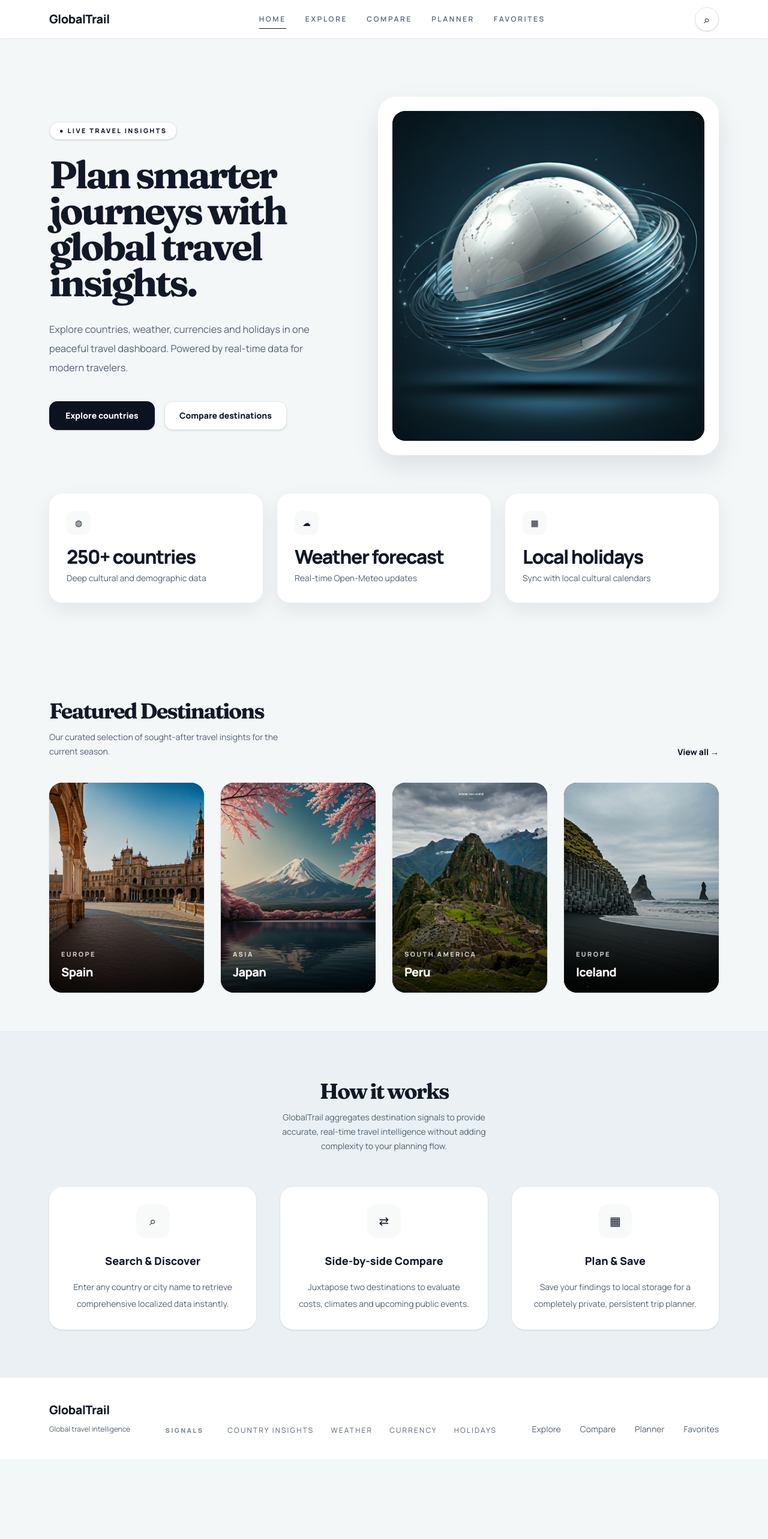
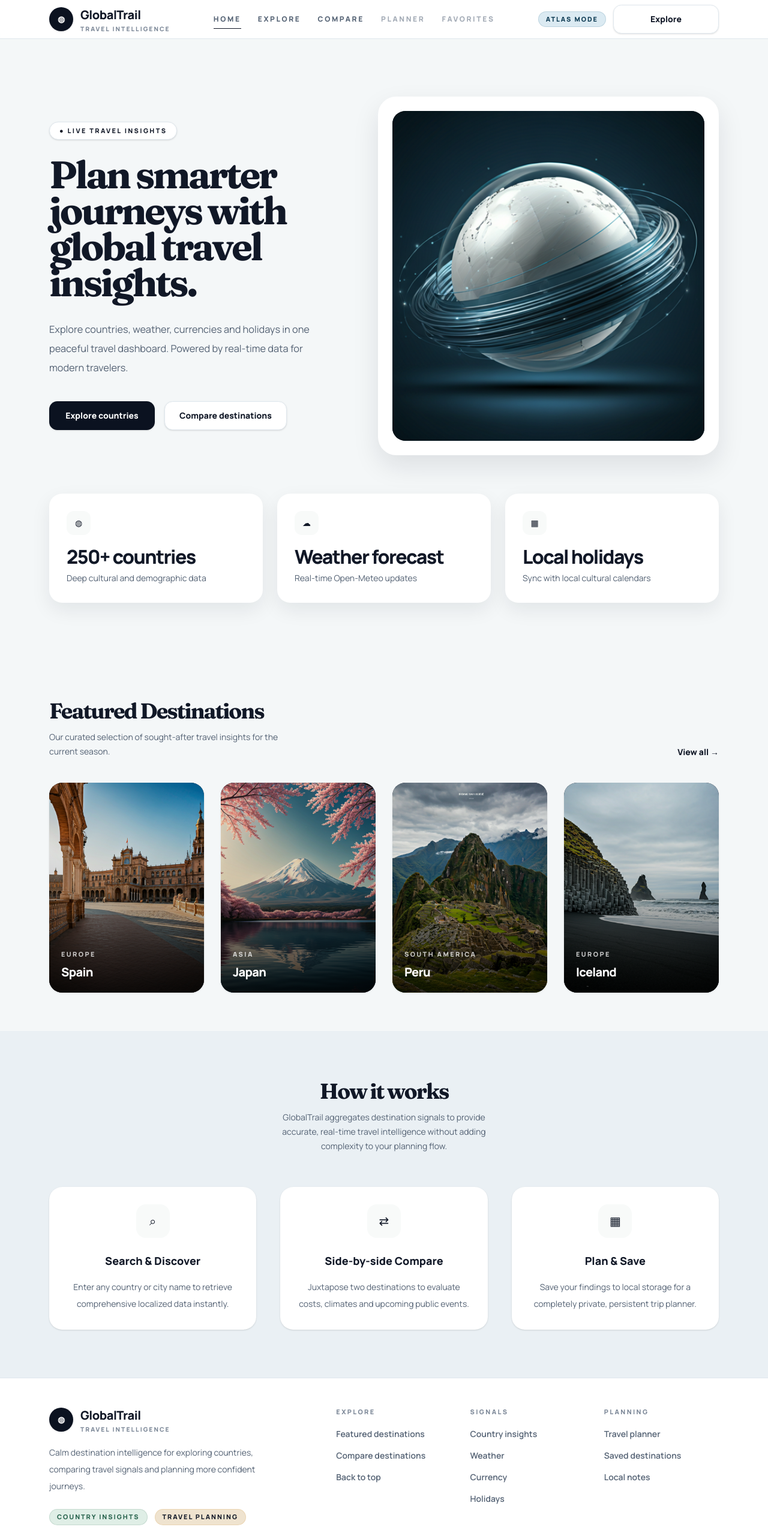
Before and after one commit to giordanap/globaltrail, a Next.js app: page / in a window 1280 px wide. Shown: the top 2566 px of the page at 60% size. Before the commit the page ends 2433 px from the top, so only its background shows below. Built offline with nearby package versions, Linux system fonts and the light colour scheme.

Commit message:
feat: add globaltrail app shell

```diff
--- a/src/app/layout.tsx
+++ b/src/app/layout.tsx
@@ -1,7 +1,6 @@
 import type { Metadata } from "next";
 import { Fraunces, Geist_Mono, Manrope } from "next/font/google";
-import { Footer } from "@/shared/components/layout/footer";
-import { Header } from "@/shared/components/layout/header";
+import { AppShell } from "@/shared/components/layout/app-shell";
 import "./globals.css";
 
 const manrope = Manrope({
@@ -36,11 +35,7 @@ export default function RootLayout({
       lang="en"
       className={`${manrope.variable} ${fraunces.variable} ${geistMono.variable} h-full scroll-smooth antialiased`}
     >
-      <body className="min-h-full bg-background text-foreground">
-        <Header />
-        {children}
-        <Footer />
-      </body>
+      <AppShell>{children}</AppShell>
     </html>
   );
 }
--- /dev/null
+++ b/src/shared/components/layout/app-shell.tsx
@@ -0,0 +1,19 @@
+import type { ReactNode } from "react";
+import { Footer } from "@/shared/components/layout/footer";
+import { Header } from "@/shared/components/layout/header";
+
+type AppShellProps = {
+  children: ReactNode;
+};
+
+export function AppShell({ children }: AppShellProps) {
+  return (
+    <body className="min-h-full bg-background text-foreground">
+      <div className="flex min-h-screen flex-col">
+        <Header />
+        <div className="flex-1">{children}</div>
+        <Footer />
+      </div>
+    </body>
+  );
+}
--- /dev/null
+++ b/src/shared/components/layout/brand-mark.tsx
@@ -0,0 +1,30 @@
+import { cn } from "@/shared/utils/cn";
+
+type BrandMarkProps = {
+  compact?: boolean;
+  className?: string;
+};
+
+export function BrandMark({ compact = false, className }: BrandMarkProps) {
+  return (
+    <div className={cn("inline-flex items-center gap-3", className)}>
+      <span
+        className="grid size-10 place-items-center rounded-full bg-ink text-sm font-black text-white shadow-sm"
+        aria-hidden="true"
+      >
+        ◍
+      </span>
+
+      {!compact ? (
+        <span className="leading-none">
+          <span className="block text-xl font-black tracking-tight text-foreground">
+            GlobalTrail
+          </span>
+          <span className="mt-1 block text-[0.64rem] font-extrabold uppercase tracking-[0.2em] text-muted">
+            Travel Intelligence
+          </span>
+        </span>
+      ) : null}
+    </div>
+  );
+}
--- a/src/shared/components/layout/footer.tsx
+++ b/src/shared/components/layout/footer.tsx
@@ -1,49 +1,65 @@
+import { BrandMark } from "@/shared/components/layout/brand-mark";
+import { footerNavigationGroups } from "@/shared/constants/navigation";
+import { Badge } from "@/shared/components/ui/badge";
 import { Container } from "@/shared/components/ui/container";
-
-const footerLinks = ["Explore", "Compare", "Planner", "Favorites"];
-
-const destinationSignals = [
-  "Country insights",
-  "Weather",
-  "Currency",
-  "Holidays",
-];
 
 export function Footer() {
   return (
-    <footer className="bg-surface">
-      <Container className="flex flex-col gap-8 py-10 md:flex-row md:items-end md:justify-between">
-        <div>
-          <p className="text-xl font-black tracking-tight text-foreground">
-            GlobalTrail
-          </p>
-          <p className="mt-2 max-w-[150px] text-xs leading-5 text-muted-strong">
-            Global travel intelligence
-          </p>
-        </div>
+    <footer className="border-t border-border bg-surface">
+      <Container className="py-12">
+        <div className="grid gap-10 lg:grid-cols-[1.1fr_1.6fr] lg:items-start">
+          <div>
+            <BrandMark />
 
-        <div className="flex flex-wrap gap-x-10 gap-y-4">
-          <div>
-            <p className="travel-label text-muted">Signals</p>
+            <p className="mt-5 max-w-sm text-sm leading-7 text-muted-strong">
+              Calm destination intelligence for exploring countries, comparing
+              travel signals and planning more confident journeys.
+            </p>
+
+            <div className="mt-6 flex flex-wrap gap-3">
+              <Badge variant="sage">Country insights</Badge>
+              <Badge variant="sand">Travel planning</Badge>
+            </div>
           </div>
 
-          <div className="flex flex-wrap gap-x-7 gap-y-3 text-xs uppercase tracking-[0.18em] text-muted-strong">
-            {destinationSignals.map((signal) => (
-              <span key={signal}>{signal}</span>
+          <div className="grid gap-8 sm:grid-cols-3">
+            {footerNavigationGroups.map((group) => (
+              <div key={group.title}>
+                <h2 className="travel-label text-muted">{group.title}</h2>
+
+                <ul className="mt-4 space-y-3">
+                  {group.links.map((link) => (
+                    <li key={link.label}>
+                      {"href" in link ? (
+                        <a
+                          href={link.href}
+                          className="text-sm font-semibold text-muted-strong underline-offset-4 transition hover:text-foreground hover:underline"
+                        >
+                          {link.label}
+                        </a>
+                      ) : (
+                        <span className="text-sm font-semibold text-muted-strong">
+                          {link.label}
+                        </span>
+                      )}
+                    </li>
+                  ))}
+                </ul>
+              </div>
             ))}
           </div>
         </div>
 
-        <nav
-          aria-label="Footer navigation"
-          className="flex flex-wrap gap-x-8 gap-y-3 text-sm text-muted-strong"
-        >
-          {footerLinks.map((link) => (
-            <a key={link} href="#top" className="underline-offset-4 hover:underline">
-              {link}
-            </a>
-          ))}
-        </nav>
+        <div className="mt-12 flex flex-col gap-4 border-t border-border pt-6 text-xs text-muted-strong md:flex-row md:items-center md:justify-between">
+          <p>© 2026 GlobalTrail. Built for smarter travel decisions.</p>
+
+          <div className="flex flex-wrap gap-x-6 gap-y-2">
+            <span>Explore</span>
+            <span>Compare</span>
+            <span>Planner</span>
+            <span>Favorites</span>
+          </div>
+        </div>
       </Container>
     </footer>
   );
--- a/src/shared/components/layout/header.tsx
+++ b/src/shared/components/layout/header.tsx
@@ -1,50 +1,62 @@
-import { mainNavigationItems } from "@/shared/constants/navigation";
+import { BrandMark } from "@/shared/components/layout/brand-mark";
+import {
+  mainNavigationItems,
+  upcomingNavigationItems,
+} from "@/shared/constants/navigation";
+import { Badge } from "@/shared/components/ui/badge";
+import { ButtonLink } from "@/shared/components/ui/button-link";
 import { Container } from "@/shared/components/ui/container";
 
 export function Header() {
   return (
     <header className="sticky top-0 z-40 border-b border-border bg-surface/90 backdrop-blur-xl">
-      <Container className="flex min-h-16 items-center justify-between">
-        <a
-          href="#top"
-          className="text-xl font-black tracking-tight text-foreground"
-          aria-label="GlobalTrail home"
-        >
-          GlobalTrail
+      <Container className="flex min-h-16 items-center justify-between gap-6">
+        <a href="#top" aria-label="GlobalTrail home">
+          <BrandMark />
         </a>
 
         <nav
           aria-label="Primary navigation"
-          className="hidden items-center gap-8 md:flex"
+          className="hidden items-center gap-7 lg:flex"
         >
           {mainNavigationItems.map((item) => (
             <a
               key={item.label}
               href={item.href}
-              className="group relative text-xs font-semibold uppercase tracking-[0.22em] text-muted-strong transition hover:text-foreground"
+              className="group relative text-xs font-extrabold uppercase tracking-[0.22em] text-muted-strong transition hover:text-foreground"
             >
               {item.label}
-              {item.label === "Home" ? (
+              {item.isActive ? (
                 <span className="absolute -bottom-2 left-0 h-px w-full bg-foreground" />
               ) : null}
             </a>
           ))}
+
+          {upcomingNavigationItems.map((item) => (
+            <span
+              key={item.label}
+              className="cursor-default text-xs font-extrabold uppercase tracking-[0.22em] text-muted/70"
+              aria-disabled="true"
+              title={item.description}
+            >
+              {item.label}
+            </span>
+          ))}
         </nav>
+
+        <div className="hidden items-center gap-3 md:flex">
+          <Badge variant="ocean">Atlas mode</Badge>
+
+          <ButtonLink href="#destinations" className="min-w-0 px-5" variant="secondary">
+            Explore
+          </ButtonLink>
+        </div>
 
         <a
           href="#destinations"
-          className="hidden size-10 place-items-center rounded-full border border-border bg-surface text-foreground shadow-sm transition hover:border-border-strong md:grid"
-          aria-label="Search destinations"
+          className="inline-flex min-h-10 items-center justify-center rounded-full border border-border bg-surface px-4 text-xs font-extrabold uppercase tracking-[0.18em] text-foreground shadow-sm transition hover:border-border-strong md:hidden"
         >
-          <span className="text-lg leading-none">⌕</span>
-        </a>
-
-        <a
-          href="#destinations"
-          className="grid size-10 place-items-center rounded-full border border-border bg-surface text-foreground shadow-sm md:hidden"
-          aria-label="Open navigation"
-        >
-          <span className="text-lg leading-none">☰</span>
+          Explore
         </a>
       </Container>
     </header>
--- a/src/shared/constants/navigation.ts
+++ b/src/shared/constants/navigation.ts
@@ -2,21 +2,78 @@ export const mainNavigationItems = [
   {
     label: "Home",
     href: "#top",
+    isActive: true,
   },
   {
     label: "Explore",
     href: "#destinations",
+    isActive: false,
   },
   {
     label: "Compare",
     href: "#compare",
+    isActive: false,
   },
+] as const;
+
+export const upcomingNavigationItems = [
   {
     label: "Planner",
-    href: "#planner",
+    description: "Travel plans",
   },
   {
     label: "Favorites",
-    href: "#saved",
+    description: "Saved destinations",
   },
 ] as const;
+
+export const footerNavigationGroups = [
+  {
+    title: "Explore",
+    links: [
+      {
+        label: "Featured destinations",
+        href: "#destinations",
+      },
+      {
+        label: "Compare destinations",
+        href: "#compare",
+      },
+      {
+        label: "Back to top",
+        href: "#top",
+      },
+    ],
+  },
+  {
+    title: "Signals",
+    links: [
+      {
+        label: "Country insights",
+      },
+      {
+        label: "Weather",
+      },
+      {
+        label: "Currency",
+      },
+      {
+        label: "Holidays",
+      },
+    ],
+  },
+  {
+    title: "Planning",
+    links: [
+      {
+        label: "Travel planner",
+      },
+      {
+        label: "Saved destinations",
+      },
+      {
+        label: "Local notes",
+      },
+    ],
+  },
+] as const;
```
